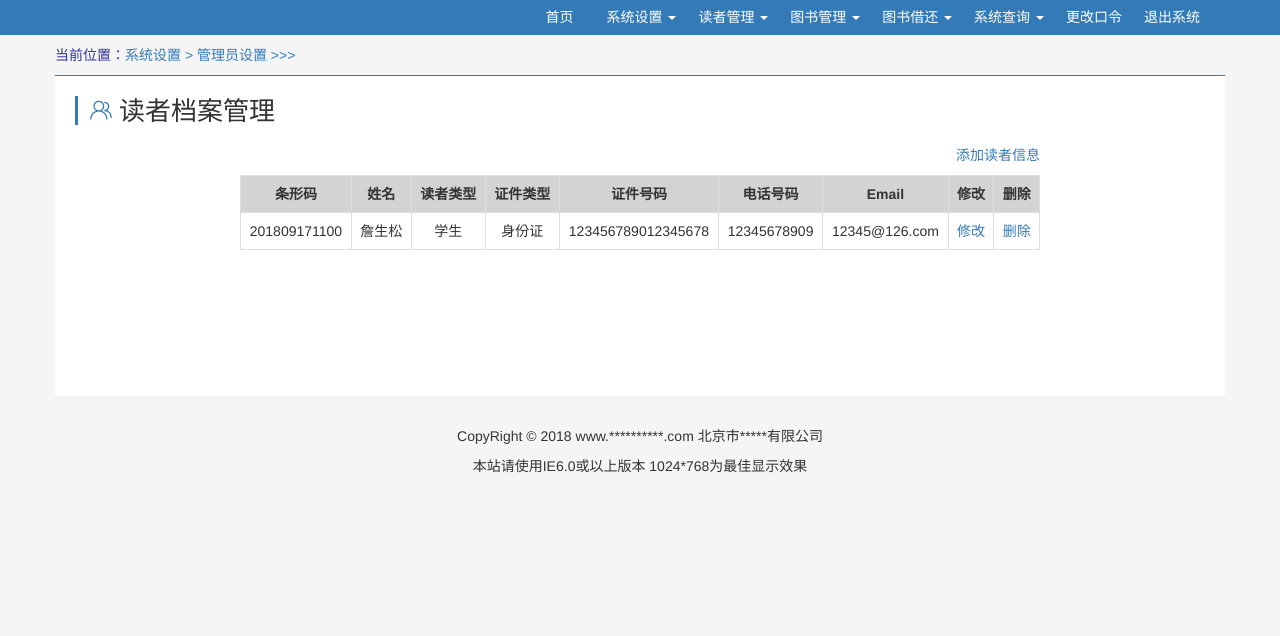
After one commit to zjwhy/library, a Django app: template home/templates/reader.html in a window 1280 px wide. The commit adds this page. Shown: the part 106-742 px from the top of the page. Run offline with Django 3.2, Linux system fonts and the light colour scheme; the template is opened without the code that fills it, so the values that code supplies are empty.

Commit message:
读者管理，读者类型

```diff
--- a/home/templates/parameter_c.html
+++ b/home/templates/parameter_c.html
@@ -3,7 +3,7 @@
     <div class="container">
         <h3><i class="iconfont">&#xe76d;</i>参数设置</h3>
         <div class="wrap">
-            <form name="form1" action="" method="post">
+            <form name="form1" action="http://127.0.0.1:8000/reader_type" method="post">
                 <table>
                     <tbody>
                     <tr>
--- /dev/null
+++ b/home/templates/reader.html
@@ -0,0 +1,39 @@
+{% extends 'base.html' %}
+{% block main_page %}
+    <div class="main_page">
+    <div class="container">
+        <h3><i class="iconfont">&#xe78f;</i>读者档案管理</h3>
+        <div class="wrap">
+            <p class="manage_tool"><a href="">添加读者信息</a></p>
+            <table class="table table-bordered">
+                <tbody>
+                <tr align="center" bgcolor="#d3d3d3">
+                    <th >条形码</th>
+                    <th >姓名</th>
+                    <th >读者类型</th>
+                    <th >证件类型</th>
+                    <th >证件号码</th>
+                    <th >电话号码</th>
+                    <th >Email</th>
+                    <th >修改</th>
+                    <th >删除</th>
+                </tr>
+
+                <tr>
+                    <td align="center">201809171100</td>
+                    <td align="center">詹生松</td>
+                    <td align="center">学生</td>
+                    <td align="center">身份证</td>
+                    <td align="center">123456789012345678</td>
+                    <td align="center">12345678909</td>
+                    <td align="center">12345@126.com</td>
+                    <td align="center"><a href="#">修改</a></td>
+                    <td align="center"><a href="">删除</a></td>
+                </tr>
+                </tbody>
+            </table>
+        </div>
+
+    </div>
+</div>
+{% endblock %}
--- a/home/urls.py
+++ b/home/urls.py
@@ -19,6 +19,8 @@ urlpatterns=[
     url(r'^bookcase/$',views.bookcase_view),
     #读者类型
     url(r'^reader_type/$', views.reader_type),
+    # 读者信息
+    url(r'^reader/$', views.reader_view),
     #添加书架
     url(r'^add_case/$',views.add_case_view),
 
--- a/templates/nav.html
+++ b/templates/nav.html
@@ -21,8 +21,8 @@
                 <span class="caret"></span>
             </a>
             <ul class="dropdown-menu">
-                <li><a href="#">读者类型管理</a></li>
-                <li><a href="#">读者档案管理</a></li>
+                <li><a href="/reader_type/">读者类型管理</a></li>
+                <li><a href="/reader/">读者档案管理</a></li>
             </ul>
         </li>
         <li role="presentation" class="dropdown">
```
Also changed, not shown: home/templates/read_type.html (deleted, +0 -13 lines), home/templates/reader_type.html (added, +31 -0 lines), home/views.py (+31 -3 lines), library/views.py (added).
